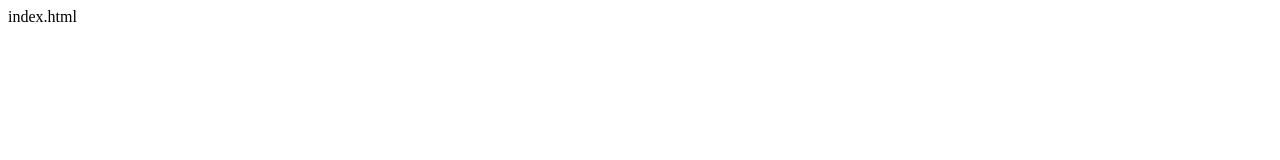
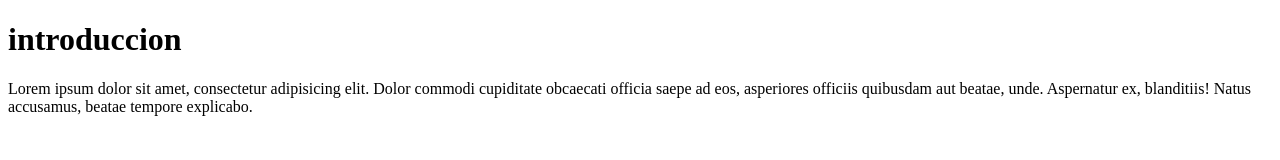
Before and after one commit to gcotrina/prueba, a plain HTML site: page index.html in a window 1280 px wide. Drawn offline with Linux system fonts and the light colour scheme.

Commit message:
segundo cambio

```diff
--- a/index.html
+++ b/index.html
@@ -1 +1,18 @@
-index.html
+<!DOCTYPE html>
+<html lang="en">
+<head>
+	<meta charset="UTF-8">
+	<title>Document</title>
+	<link rel="stylesheet" href="css/style.css">
+</head>
+<body>
+	<header>
+		<h1>introduccion</h1>
+	</header>
+	<section>
+		<p>Lorem ipsum dolor sit amet, consectetur adipisicing elit. Dolor commodi cupiditate obcaecati officia saepe ad eos, asperiores officiis quibusdam aut beatae, unde. Aspernatur ex, blanditiis! Natus accusamus, beatae tempore explicabo.</p>
+	</section>
+
+
+</body>
+</html>
```
